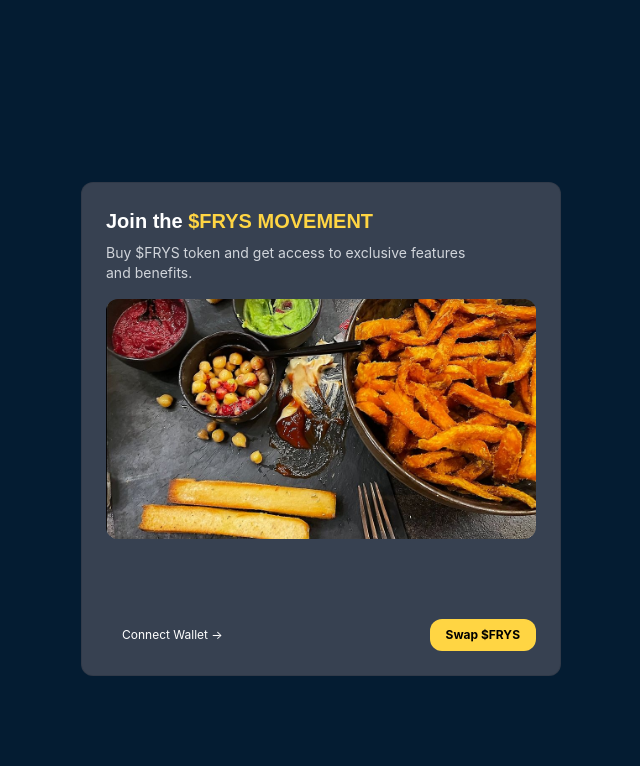
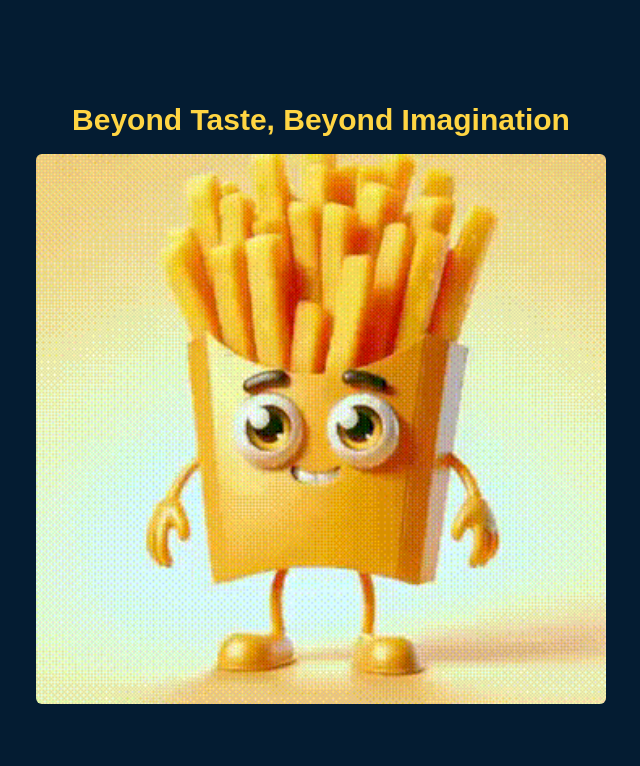
Before and after one commit to FRIES-COIN/FRIES-COIN, a React (Vite) app in the folder src/FRIES-COIN-frontend/: page / in a window 1280 px wide. Shown: the part 2434-3200 px from the top of the page, without its empty margins (319-959 px from the left). Built offline with nearby package versions, Linux system fonts and the light colour scheme; a web font is replaced by a local one.

Commit message:
added coin mascot

```diff
--- a/src/FRIES-COIN-frontend/src/App.jsx
+++ b/src/FRIES-COIN-frontend/src/App.jsx
@@ -14,6 +14,7 @@ import Whitepaper from "./components/Whitepaper";
 import Airdrops from "./components/Airdrops";
 import Features from "./components/Features";
 import DeveloperDocs from "./components/DeveloperDocs";
+import Mascot from "./components/ui/Mascot";
 
 function App() {
   const [greeting, setGreeting] = useState("");
@@ -67,6 +68,7 @@ function App() {
                   <Hero handleConnectWallet={handleConnectWallet} />
                   <About />
                   <Tokenomics />
+                  <Mascot />
                   {/* <Roadmap /> */}
                   <Buy handleConnectWallet={handleConnectWallet} />
                   <FAQ />
--- /dev/null
+++ b/src/FRIES-COIN-frontend/src/components/ui/Mascot.tsx
@@ -0,0 +1,21 @@
+import React from "react";
+import mascot from "../../assets/mascotgif.gif";
+
+function Mascot() {
+  return (
+    <div>
+      <h1 className="font-bold text-3xl font-rem text-center text-[#ffd543] ">
+        Beyond Taste, Beyond Imagination
+      </h1>
+      <div className="flex justify-center items-center my-4">
+        <img
+          src={mascot}
+          alt="mascot"
+          className="md:w-[50%] rounded-md hover:shadow-xl hover:shadow-[#ffd543] hover:scale-95 transition-all duration-300 ease-in-out cursor-pointer"
+        />
+      </div>
+    </div>
+  );
+}
+
+export default Mascot;
```
Also changed, not shown: src/FRIES-COIN-frontend/src/assets/mascotgif.gif (added), 1 other file (tests, documents, lock files or other folders).
